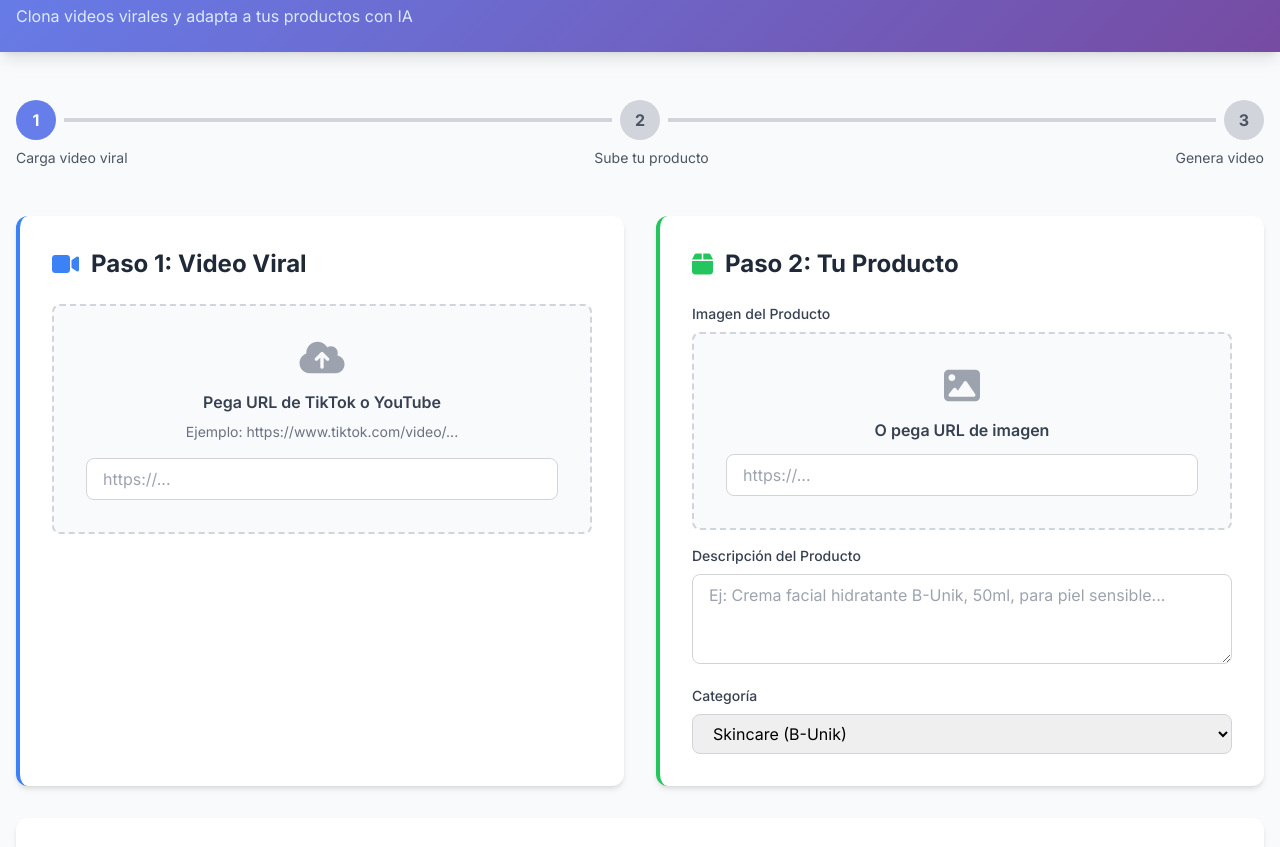
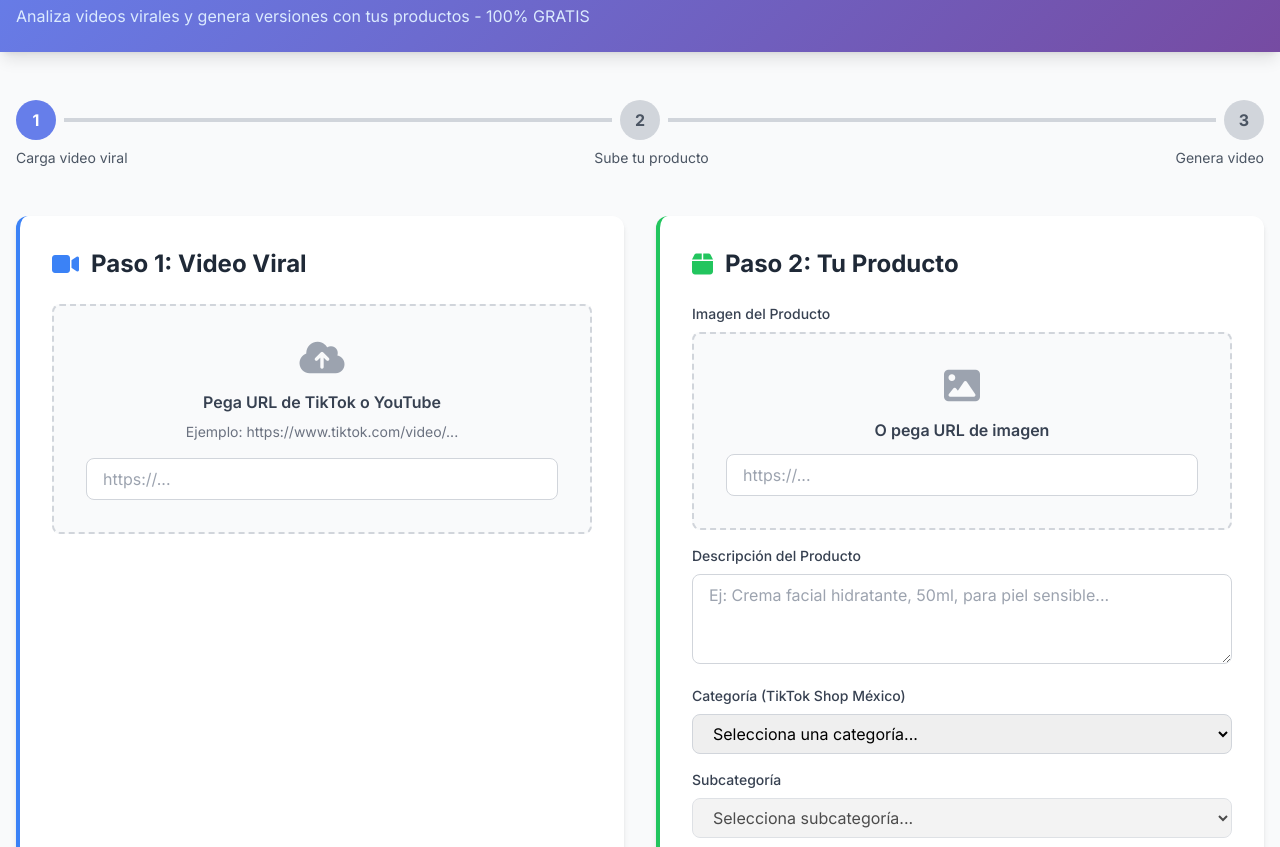
Before and after one commit to systemopx-bot/tiktok-viral-cloner, a website: page public/index.html in a window 1280 px wide. Shown: the part 68-915 px from the top of the page. Drawn offline with nearby package versions, Linux system fonts and the light colour scheme; no server answers.

Commit message:
✅ Update categories with OFFICIAL TikTok Shop México list (permitted, restricted, prohibited)

```diff
--- /dev/null
+++ b/public/categories.json
@@ -0,0 +1,206 @@
+{
+  "categories": {
+    "ropa_moda": {
+      "label": "Ropa & Moda",
+      "status": "permitido",
+      "subcategories": [
+        "Ropa para hombre",
+        "Ropa para mujer",
+        "Ropa unisex",
+        "Ropa deportiva",
+        "Pijamas & ropa de dormir",
+        "Ropa casual",
+        "Ropa formal",
+        "Accesorios de ropa"
+      ]
+    },
+    "zapatos": {
+      "label": "Zapatos & Calzado",
+      "status": "permitido",
+      "subcategories": [
+        "Zapatos para hombre",
+        "Zapatos para mujer",
+        "Zapatos infantil",
+        "Zapatos deportivos",
+        "Zapatos casual",
+        "Botas & botines",
+        "Sandalias & chanclas",
+        "Tenis & deportivos"
+      ]
+    },
+    "accesorios_moda": {
+      "label": "Accesorios de Moda",
+      "status": "permitido",
+      "subcategories": [
+        "Bolsas & mochilas",
+        "Billeteras & carteras",
+        "Cinturones",
+        "Sombreros & gorras",
+        "Bufandas & pañuelos",
+        "Lentes de sol",
+        "Accesorios de cabello",
+        "Guantes & mitones"
+      ]
+    },
+    "electronica": {
+      "label": "Electrónica & Gadgets",
+      "status": "permitido",
+      "subcategories": [
+        "Accesorios de celular",
+        "Auriculares & audífonos",
+        "Cargadores & cables",
+        "Power banks",
+        "Smartwatch & pulseras",
+        "Accesorios de computadora",
+        "Luces LED & iluminación",
+        "Adaptadores & convertidores",
+        "Protectores de pantalla"
+      ]
+    },
+    "electrodomesticos": {
+      "label": "Electrodomésticos",
+      "status": "permitido",
+      "subcategories": [
+        "Pequeños electrodomésticos",
+        "Ventiladores",
+        "Humidificadores",
+        "Purificadores de aire",
+        "Calentadores",
+        "Licuadoras & procesadores",
+        "Tostadores",
+        "Cafetera"
+      ]
+    },
+    "hogar_decoracion": {
+      "label": "Hogar & Decoración",
+      "status": "permitido",
+      "subcategories": [
+        "Decoración de pared",
+        "Cuadros & láminas",
+        "Almohadas & cojines",
+        "Mantas & colchas",
+        "Cortinas & persianas",
+        "Alfombras & tapetes",
+        "Espejos",
+        "Plantas artificiales",
+        "Decoración de escritorio",
+        "Organizadores"
+      ]
+    },
+    "muebles": {
+      "label": "Muebles",
+      "status": "permitido",
+      "subcategories": [
+        "Sofás & sillas",
+        "Mesas & escritorios",
+        "Camas & cabeceras",
+        "Estantes & armarios",
+        "Bancos & reposapiés",
+        "Perchas & soportes",
+        "Muebles de jardín"
+      ]
+    },
+    "cocina": {
+      "label": "Cocina & Comedor",
+      "status": "permitido",
+      "subcategories": [
+        "Utensilios de cocina",
+        "Ollas & sartenes",
+        "Cuchillos & tablas",
+        "Vajilla & platos",
+        "Vasos & tazas",
+        "Cubiertos",
+        "Almacenamiento de alimentos",
+        "Organizadores de cocina",
+        "Mantelería",
+        "Servilletas & trapos"
+      ]
+    },
+    "libros": {
+      "label": "Libros & Educación",
+      "status": "permitido",
+      "subcategories": [
+        "Novelas",
+        "Libros de desarrollo personal",
+        "Libros técnicos",
+        "Libros infantiles",
+        "Comics & novelas gráficas",
+        "Artículos escolares",
+        "Útiles de escritorio",
+        "Cuadernos & libretas",
+        "Bolígrafos & lápices"
+      ]
+    },
+    "belleza_cuidado": {
+      "label": "🔒 Belleza & Cuidado Personal (RESTRINGIDO)",
+      "status": "restringido",
+      "restriction_note": "Requiere registro COFEPRIS + GMV ≥ $1M USD en 2024",
+      "subcategories": [
+        "Skincare (cremas, sueros, mascarillas)",
+        "Maquillaje",
+        "Cuidado del cabello",
+        "Fragancias & perfumes",
+        "Herramientas de belleza",
+        "Cuidado corporal",
+        "Higiene personal",
+        "Protección solar"
+      ]
+    },
+    "autopartes": {
+      "label": "🔒 Autopartes (RESTRINGIDO)",
+      "status": "restringido",
+      "restriction_note": "Requiere GMV ≥ $100K USD en 2024",
+      "subcategories": [
+        "Accesorios de coche",
+        "Repuestos",
+        "Limpieza automotriz",
+        "Herramientas automotrices"
+      ]
+    },
+    "suplementos": {
+      "label": "⚠️ Suplementos & Dispositivos Médicos (RESTRINGIDO)",
+      "status": "restringido",
+      "restriction_note": "Requiere autorización previa de TikTok",
+      "subcategories": [
+        "Suplementos vitamínicos",
+        "Proteínas & nutrición deportiva",
+        "Probióticos",
+        "Dispositivos de salud"
+      ]
+    },
+    "otros": {
+      "label": "Otros Productos Permitidos",
+      "status": "permitido",
+      "subcategories": [
+        "Herramientas & tornillería",
+        "Artículos de oficina",
+        "Bolsas de tela",
+        "Artículos de viaje",
+        "Artesanías",
+        "Equipos deportivos",
+        "Accesorios deportivos"
+      ]
+    }
+  },
+  "prohibited_categories": {
+    "label": "🚫 Categorías PROHIBIDAS (NO permitidas)",
+    "note": "No es posible vender estos productos en TikTok Shop México",
+    "items": [
+      "Artículos para bebés y juguetes",
+      "Alimentos y bebidas",
+      "Productos para mascotas",
+      "Joyería y metales preciosos",
+      "Suministros médicos generales",
+      "Productos para adultos (juguetes sexuales, ropa erótica)",
+      "Cigarrillos electrónicos & vaping",
+      "Teléfonos de segunda mano",
+      "Alcohol y tabaco",
+      "Armas y artículos con cuchillas",
+      "Partes del cuerpo humano / fluidos",
+      "Artículos gubernamentales / militares",
+      "Fauna y flora protegidas / plantas vivas",
+      "Diamantes en bruto",
+      "Productos discriminatorios u ofensivos"
+    ]
+  }
+}
--- a/public/index.html
+++ b/public/index.html
@@ -48,6 +48,28 @@
       border-color: #667eea;
       background-color: #667eea;
     }
+
+    .category-option {
+      padding: 8px 12px;
+      border-radius: 4px;
+      transition: background-color 0.2s;
+    }
+
+    .category-option:hover {
+      background-color: #f0f0f0;
+    }
+
+    .category-restricted {
+      color: #f59e0b;
+      background-color: #fef3c7;
+    }
+
+    .category-prohibited {
+      color: #dc2626;
+      background-color: #fee2e2;
+      cursor: not-allowed;
+      opacity: 0.6;
+    }
   </style>
 </head>
 <body class="bg-gray-50">
@@ -58,7 +80,7 @@
     <div class="flex items-center justify-between">
       <div>
         <h1 class="text-4xl font-bold">🎬 TikTok Viral Cloner</h1>
-        <p class="text-blue-100 mt-2">Clona videos virales y adapta a tus productos con IA</p>
+        <p class="text-blue-100 mt-2">Analiza videos virales y genera versiones con tus productos - 100% GRATIS</p>
       </div>
       <div class="text-right">
         <div id="statusIndicator" class="flex items-center gap-2 text-sm">
@@ -134,22 +156,45 @@
         <!-- Product Info -->
         <div>
           <label class="block text-sm font-medium text-gray-700 mb-2">Descripción del Producto</label>
-          <textarea id="productInfo" placeholder="Ej: Crema facial hidratante B-Unik, 50ml, para piel sensible..."
+          <textarea id="productInfo" placeholder="Ej: Crema facial hidratante, 50ml, para piel sensible..."
             class="w-full px-4 py-2 border border-gray-300 rounded-lg focus:outline-none focus:ring-2 focus:ring-green-500"
             rows="3"></textarea>
         </div>
 
         <!-- Category Select -->
         <div>
-          <label class="block text-sm font-medium text-gray-700 mb-2">Categoría</label>
+          <label class="block text-sm font-medium text-gray-700 mb-2">Categoría (TikTok Shop México)</label>
           <select id="productCategory" class="w-full px-4 py-2 border border-gray-300 rounded-lg focus:outline-none focus:ring-2 focus:ring-green-500">
-            <option value="skincare">Skincare (B-Unik)</option>
-            <option value="home">Hogar & Decoración (PastoPlus/PisoPlus)</option>
-            <option value="fashion">Moda & Accesorios</option>
-            <option value="electronics">Electrónica</option>
-            <option value="other">Otro</option>
+            <option value="">Selecciona una categoría...</option>
+          </select>
+          <div id="categoryWarning" class="hidden mt-2 p-2 bg-yellow-50 border border-yellow-200 rounded text-xs text-yellow-800"></div>
+        </div>
+
+        <!-- Subcategory Select -->
+        <div>
+          <label class="block text-sm font-medium text-gray-700 mb-2">Subcategoría</label>
+          <select id="productSubcategory" class="w-full px-4 py-2 border border-gray-300 rounded-lg focus:outline-none focus:ring-2 focus:ring-green-500" disabled>
+            <option value="">Selecciona subcategoría...</option>
           </select>
         </div>
+      </div>
+    </div>
+  </div>
+
+  <!-- Categorías Info -->
+  <div class="bg-blue-50 border border-blue-200 rounded-xl p-4 mb-8 text-sm text-blue-800">
+    <div class="flex gap-4">
+      <div class="flex gap-2 items-start">
+        <i class="fas fa-check-circle text-green-600 mt-0.5"></i>
+        <span><strong>Permitidas:</strong> Venta directa sin restricciones</span>
+      </div>
+      <div class="flex gap-2 items-start">
+        <i class="fas fa-lock text-yellow-600 mt-0.5"></i>
+        <span><strong>Restringidas:</strong> Requieren requisitos adicionales (COFEPRIS, GMV mínimo, etc.)</span>
+      </div>
+      <div class="flex gap-2 items-start">
+        <i class="fas fa-ban text-red-600 mt-0.5"></i>
+        <span><strong>Prohibidas:</strong> NO permitidas en TikTok Shop México</span>
       </div>
     </div>
   </div>
@@ -227,7 +272,7 @@
 
     <div id="generationLoading" class="hidden text-center py-8">
       <i class="fas fa-spinner loading text-3xl mb-3"></i>
-      <p>Generando tu video con Seedance 2.0...</p>
+      <p>Generando tu video con veoaifree / HappyHorse...</p>
       <p class="text-sm text-purple-100 mt-2">Esto puede tomar 1-3 minutos</p>
     </div>
   </div>
@@ -240,17 +285,13 @@
     </div>
 
     <div class="space-y-4">
-      <div class="bg-gray-900 rounded-lg overflow-hidden">
-        <video id="generatedVideo" controls class="w-full" style="aspect-ratio: 9/16; object-fit: contain;"></video>
-      </div>
-
-      <div class="flex gap-3">
-        <button id="downloadBtn" class="flex-1 btn-gradient text-white px-6 py-3 rounded-lg font-bold flex items-center justify-center gap-2">
-          <i class="fas fa-download"></i> Descargar Video
-        </button>
-        <button id="publishBtn" class="flex-1 bg-blue-500 hover:bg-blue-600 text-white px-6 py-3 rounded-lg font-bold flex items-center justify-center gap-2">
-          <i class="fas fa-share"></i> Publicar en TikTok
-        </button>
+      <div id="generationInstructions" class="bg-blue-50 p-4 rounded-lg border border-blue-200">
+        <h3 class="font-bold text-blue-800 mb-2">📝 Próximos pasos:</h3>
+        <p class="text-sm text-blue-700">Tu video está listo para descargar y publicar en TikTok Shop. Usa HappyHorse 1.0 o veoaifree.com para generar:</p>
+        <ul class="text-sm text-blue-700 mt-2 space-y-1">
+          <li>✅ HappyHorse 1.0 (app desktop) - MEJOR CALIDAD, gratis hasta junio 2026</li>
+          <li>✅ veoaifree.com - Seedance 2.0, 100% gratis, sin login</li>
+        </ul>
       </div>
 
       <button id="resetBtn" class="w-full bg-gray-200 hover:bg-gray-300 text-gray-800 px-6 py-2 rounded-lg font-medium">
@@ -282,8 +323,8 @@
 <!-- Footer -->
 <footer class="bg-gray-800 text-white py-8 mt-16">
   <div class="max-w-7xl mx-auto px-4 text-center">
-    <p class="mb-2">🎬 TikTok Viral Cloner | Powered by Seedance 2.0 & Groq</p>
-    <p class="text-gray-400 text-sm">Crea videos virales para TikTok Shop sin costo de tokens</p>
+    <p class="mb-2">🎬 TikTok Viral Cloner | 100% GRATIS con Groq + HappyHorse/veoaifree</p>
+    <p class="text-gray-400 text-sm">Genera videos virales para TikTok Shop sin costos - Categorías Oficiales TikTok Shop México</p>
   </div>
 </footer>
 
@@ -291,6 +332,73 @@
   // ============ CONFIG ============
   const API_BASE = window.location.origin + '/api';
   let currentAnalysis = null;
+  let categoriesData = null;
+
+  // ============ LOAD CATEGORIES ============
+  async function loadCategories() {
+    try {
+      const response = await fetch('/categories.json');
+      categoriesData = await response.json();
+      populateCategoryDropdown();
+    } catch (error) {
+      console.error('Error loading categories:', error);
+    }
+  }
+
+  function populateCategoryDropdown() {
+    const select = document.getElementById('productCategory');
+    select.innerHTML = '<option value="">Selecciona una categoría...</option>';
+
+    Object.entries(categoriesData.categories).forEach(([key, cat]) => {
+      const option = document.createElement('option');
+      option.value = key;
+
+      let label = cat.label;
+      if (cat.status === 'restringido') {
+        label += ' 🔒 (Restringido)';
+      } else if (cat.status === 'prohibido') {
+        label += ' 🚫 (Prohibido)';
+      }
+
+      option.textContent = label;
+      option.dataset.status = cat.status;
+      option.dataset.restriction = cat.restriction_note || '';
+      select.appendChild(option);
+    });
+  }
+
+  document.getElementById('productCategory').addEventListener('change', (e) => {
+    const key = e.target.value;
+    const subcategorySelect = document.getElementById('productSubcategory');
+    const categoryWarning = document.getElementById('categoryWarning');
+
+    if (!key) {
+      subcategorySelect.disabled = true;
+      subcategorySelect.innerHTML = '<option value="">Selecciona subcategoría...</option>';
+      categoryWarning.classList.add('hidden');
+      return;
+    }
+
+    const category = categoriesData.categories[key];
+
+    // Mostrar advertencias si aplica
+    if (category.status === 'restringido') {
+      categoryWarning.innerHTML = `<i class="fas fa-lock"></i> <strong>Categoría Restringida:</strong> ${category.restriction_note}`;
+      categoryWarning.classList.remove('hidden');
+    } else {
+      categoryWarning.classList.add('hidden');
+    }
+
+    subcategorySelect.disabled = false;
+    subcategorySelect.innerHTML = '<option value="">Selecciona subcategoría...</option>';
+
+    category.subcategories.forEach(sub => {
+      const option = document.createElement('option');
+      option.value = sub;
+      option.textContent = sub;
+      subcategorySelect.appendChild(option);
+    });
+  });
 
   // ============ UTILITIES ============
   function showError(message) {
@@ -318,6 +426,8 @@
   document.getElementById('analyzeBtn').addEventListener('click', async () => {
     const videoUrl = document.getElementById('videoUrl').value;
     const productInfo = document.getElementById('productInfo').value;
+    const category = document.getElementById('productCategory').value;
+    const subcategory = document.getElementById('productSubcategory').value;
 
     if (!videoUrl) {
       showError('Por favor ingresa la URL del video viral');
@@ -329,14 +439,26 @@
       return;
     }
 
+    if (!category) {
+      showError('Por favor selecciona una categoría');
+      return;
+    }
+
+    if (!subcategory) {
+      showError('Por favor selecciona una subcategoría');
+      return;
+    }
+
     document.getElementById('analysisLoading').classList.remove('hidden');
     document.getElementById('analysisResult').classList.add('hidden');
 
     try {
+      const fullProductInfo = `${productInfo} (Categoría: ${categoriesData.categories[category].label} / Subcategoría: ${subcategory})`;
+
       const response = await fetch(`${API_BASE}/analyze`, {
         method: 'POST',
         headers: { 'Content-Type': 'application/json' },
-        body: JSON.stringify({ videoUrl, productInfo })
+        body: JSON.stringify({ videoUrl, productInfo: fullProductInfo })
       });
 
       if (!response.ok) throw new Error('Error en análisis');
@@ -344,7 +466,6 @@
       const data = await response.json();
       currentAnalysis = data.analysis;
 
-      // Mostrar resultados
       document.getElementById('analysisStructure').innerHTML = `
         <p><strong>Hook:</strong> ${data.analysis.viralStructure?.hook || 'N/A'}</p>
         <p><strong>Duración:</strong> ${data.analysis.viralStructure?.duration || 'N/A'}</p>
@@ -362,7 +483,7 @@
       document.getElementById('analysisResult').classList.remove('hidden');
       document.getElementById('generateBtn').disabled = false;
 
-      showSuccess('✅ Análisis completado. Lista para generar video.');
+      showSuccess('✅ Análisis completado. Listo para generar video.');
     } catch (error) {
       showError('Error analizando video: ' + error.message);
     } finally {
@@ -377,11 +498,6 @@
       return;
     }
 
-    const resolution = document.getElementById('resolution').value;
-    const aspectRatio = document.getElementById('aspectRatio').value;
-    const duration = parseInt(document.getElementById('duration').value);
-    const productImage = document.getElementById('productImage').value;
-
     document.getElementById('generationLoading').classList.remove('hidden');
     document.getElementById('generateBtn').disabled = true;
 
@@ -391,22 +507,18 @@
         headers: { 'Content-Type': 'application/json' },
         body: JSON.stringify({
           prompt: currentAnalysis.adaptedPrompt,
-          productImage,
-          aspectRatio,
-          resolution,
-          duration
+          productImage: document.getElementById('productImage').value,
+          aspectRatio: document.getElementById('aspectRatio').value,
+          resolution: document.getElementById('resolution').value,
+          duration: parseInt(document.getElementById('duration').value)
         })
       });
 
       if (!response.ok) throw new Error('Error en generación');
 
       const data = await response.json();
-
-      // Mostrar video generado
-      document.getElementById('generatedVideo').src = data.video.videoUrl;
       document.getElementById('resultsSection').classList.remove('hidden');
-
-      showSuccess('🎉 Video generado exitosamente con Seedance 2.0');
+      showSuccess('🎉 Video listo. Usa HappyHorse 1.0 o veoaifree.com para generar.');
     } catch (error) {
       showError('Error generando video: ' + error.message);
     } finally {
@@ -415,44 +527,33 @@
     }
   });
 
-  // ============ DOWNLOAD VIDEO ============
-  document.getElementById('downloadBtn').addEventListener('click', async () => {
-    const videoSrc = document.getElementById('generatedVideo').src;
-    if (!videoSrc) return;
-
-    const a = document.createElement('a');
-    a.href = videoSrc;
-    a.download = `viral-video-${Date.now()}.mp4`;
-    a.click();
-  });
-
   // ============ RESET ============
   document.getElementById('resetBtn').addEventListener('click', () => {
     document.getElementById('videoUrl').value = '';
     document.getElementById('productInfo').value = '';
     document.getElementById('productImage').value = '';
+    document.getElementById('productCategory').value = '';
+    document.getElementById('productSubcategory').value = '';
     document.getElementById('videoInfo').classList.add('hidden');
     document.getElementById('analysisResult').classList.add('hidden');
     document.getElementById('resultsSection').classList.add('hidden');
+    document.getElementById('categoryWarning').classList.add('hidden');
     document.getElementById('generateBtn').disabled = true;
     currentAnalysis = null;
   });
 
-  // ============ STATUS CHECK ============
+  // ============ INIT ============
+  loadCategories();
+  checkStatus();
+
   async function checkStatus() {
     try {
       const response = await fetch(`${API_BASE}/health`);
       const data = await response.json();
-
-      if (data.groqApiKey === '✗' || data.falApiKey === '✗') {
-        showError('⚠️ Faltan variables de entorno. Mira .env.example');
-      }
     } catch (error) {
       console.error('Status check failed:', error);
     }
   }
-
-  checkStatus();
 </script>
 
 </body>
```
